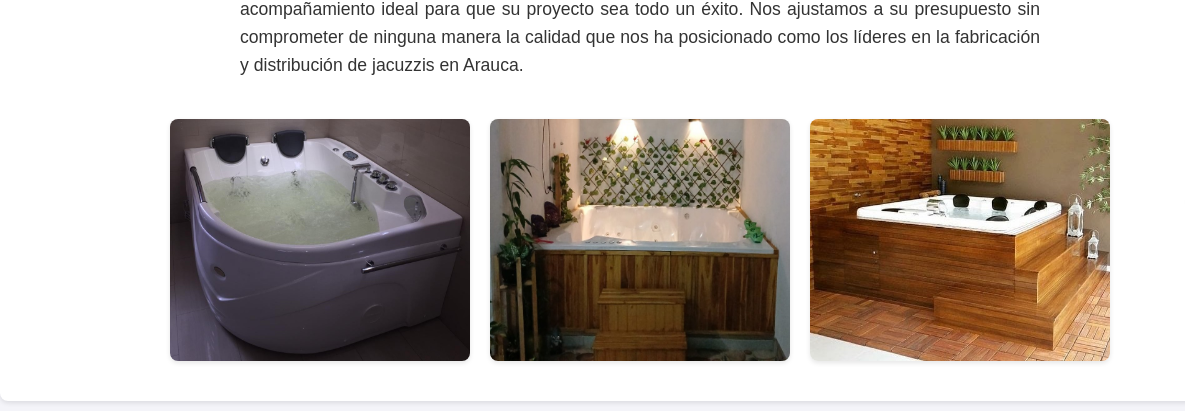
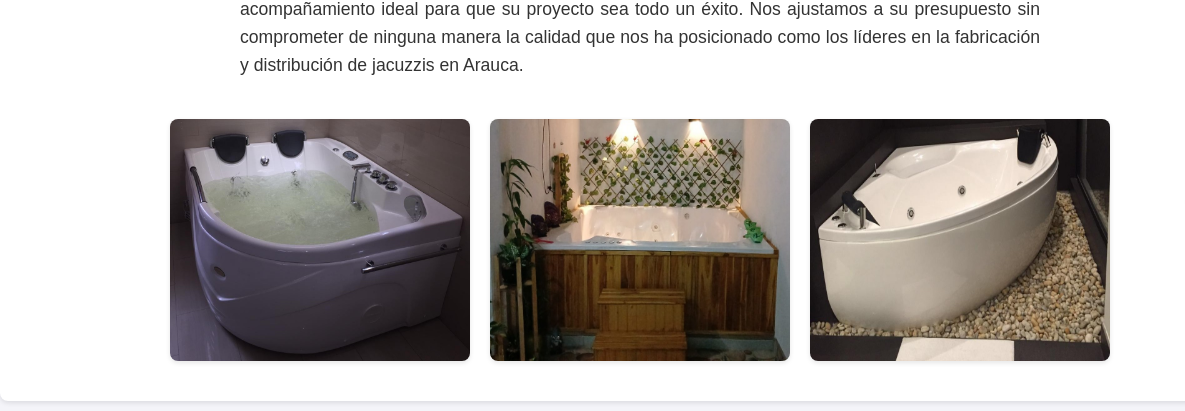
Before and after one commit to JhonnaFreire/saunascontinental, a plain HTML site: page index.html in a window 1280 px wide. Shown: the part 545-956 px from the top of the page, 0-1185 px from the left. Drawn offline with Linux system fonts and the light colour scheme.

Commit message:
Nueva versión de la página: ajustes en el diseño y correcciones

```diff
--- a/index.html
+++ b/index.html
@@ -271,7 +271,7 @@
       <div class="image-gallery">
         <img src="img/jacuzzis2.jpg" alt="Jacuzzi 1" />
         <img src="img/jacuzziis.jpg" alt="Jacuzzi 2" />
-        <img src="img/jacuzzi2.jpg" alt="Jacuzzi 3" />
+        <img src="img/jacuzzi5.jpeg" alt="Jacuzzi 3" />
       </div>
     </section>
 
```
Also changed, not shown: img/jacuzzi5.jpeg (added).
